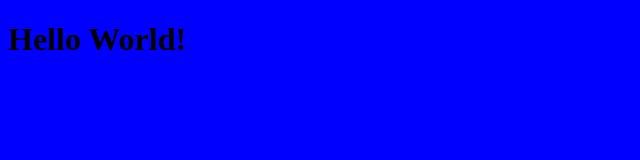
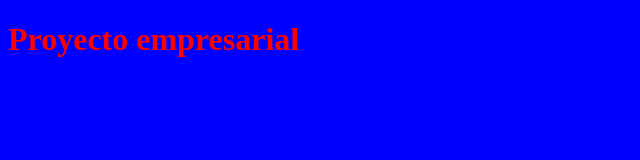
Before and after one commit to Estani94/CursoGit, a plain HTML site: page index.html in a window 1280 px wide. Shown: the whole page, without its empty margins (0-640 px from the left). Drawn offline with Linux system fonts and the light colour scheme.

Commit message:
negrita y color de fuente

```diff
--- a/css/style.css
+++ b/css/style.css
@@ -1,3 +1,5 @@
 body{
     background-color: blue;
+    font-weight: bold;
+    color: red;
 }
--- a/index.html
+++ b/index.html
@@ -8,6 +8,6 @@
     <title>Proyecto</title>
 </head>
 <body>
-    <h1>Hello World!</h1>
+    <h1>Proyecto empresarial</h1>
 </body>
 </html>
```
